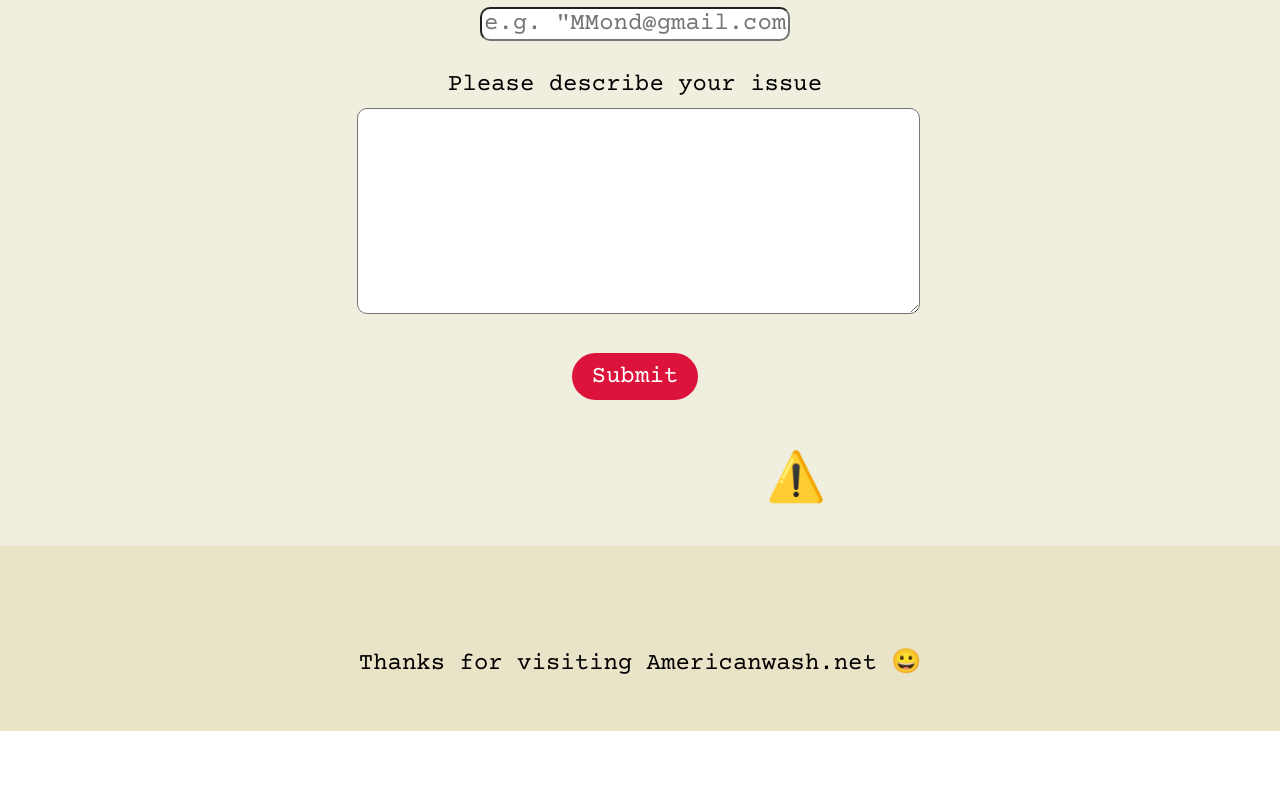
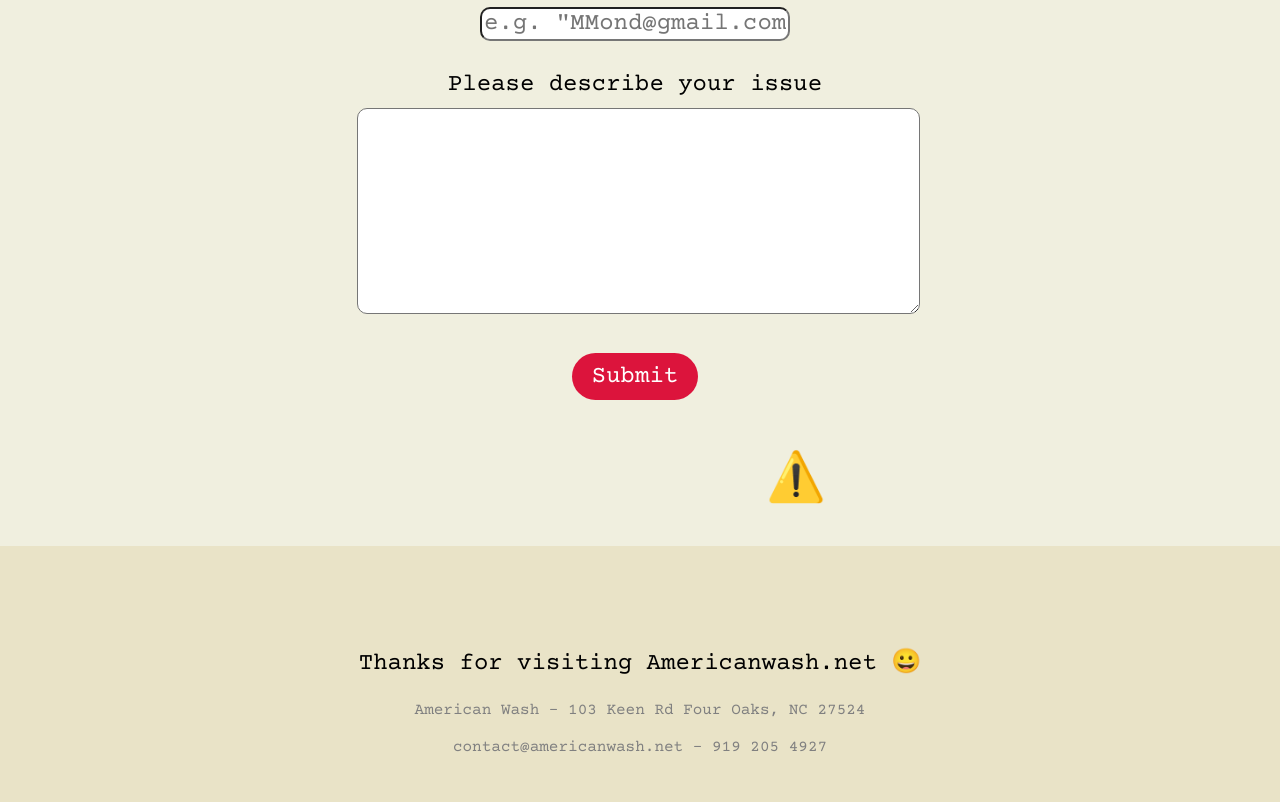
Before and after one commit to udie1011/CutandRoll, a website built with Parcel: page home.html in a window 1280 px wide. Shown: the part 2816-3618 px from the top of the page. Before the commit the page ends 3547 px from the top, so only its background shows below. Built offline with nearby package versions, Linux system fonts and the light colour scheme.

Commit message:
Updated footer

```diff
--- a/css/styles.css
+++ b/css/styles.css
@@ -211,11 +211,11 @@ section:nth-of-type(odd) {
   color: black;
 }
 
-.section__container a {
+/* .section__container a {
   color: #f0efdf;
   text-decoration: none;
   display: block;
-}
+} */
 
 .section__title {
   text-align: center;
@@ -361,6 +361,7 @@ footer .section__discription {
   color: gray;
   text-align: center;
   font-size: 1rem;
+  text-decoration: none;
 }
 
 .footer__title {
--- a/home.html
+++ b/home.html
@@ -114,7 +114,10 @@
           <div class="section__discription">
             <p class="footer__title">Thanks for visiting Americanwash.net 😀</p>
             <p class="footer__disclaimer">
-
+              American Wash -
+              <a  target="_blank" class="footer__disclaimer"href="https://www.google.com/maps/dir/?api=1&destination=American+Wash+Four+Oaks+NC">103 Keen Rd Four Oaks, NC 27524</a><br><br>
+              <a  target="_blank" class="footer__disclaimer"href="mailto:contact@americanwash.net">contact@americanwash.net</a> -
+              <a  target="_blank" class="footer__disclaimer"href="tel:+19192054927">919 205 4927</a>
             </p>
           </div>
       </div>
```
